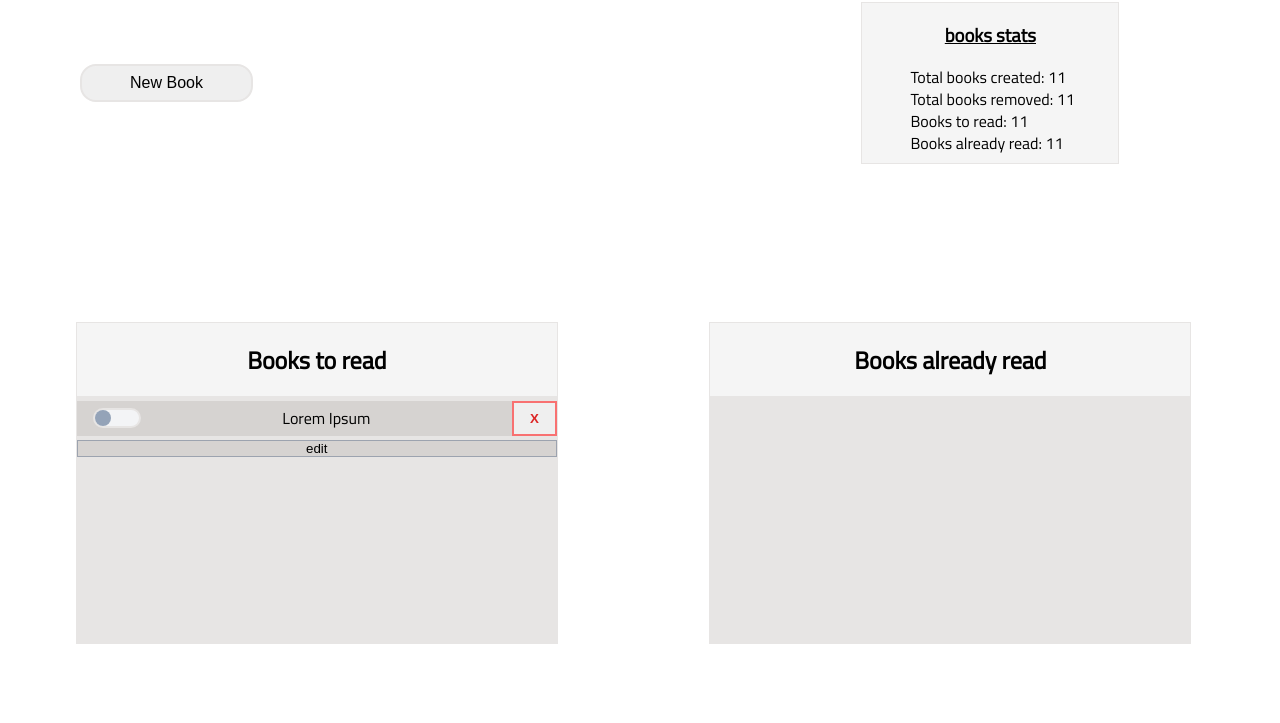
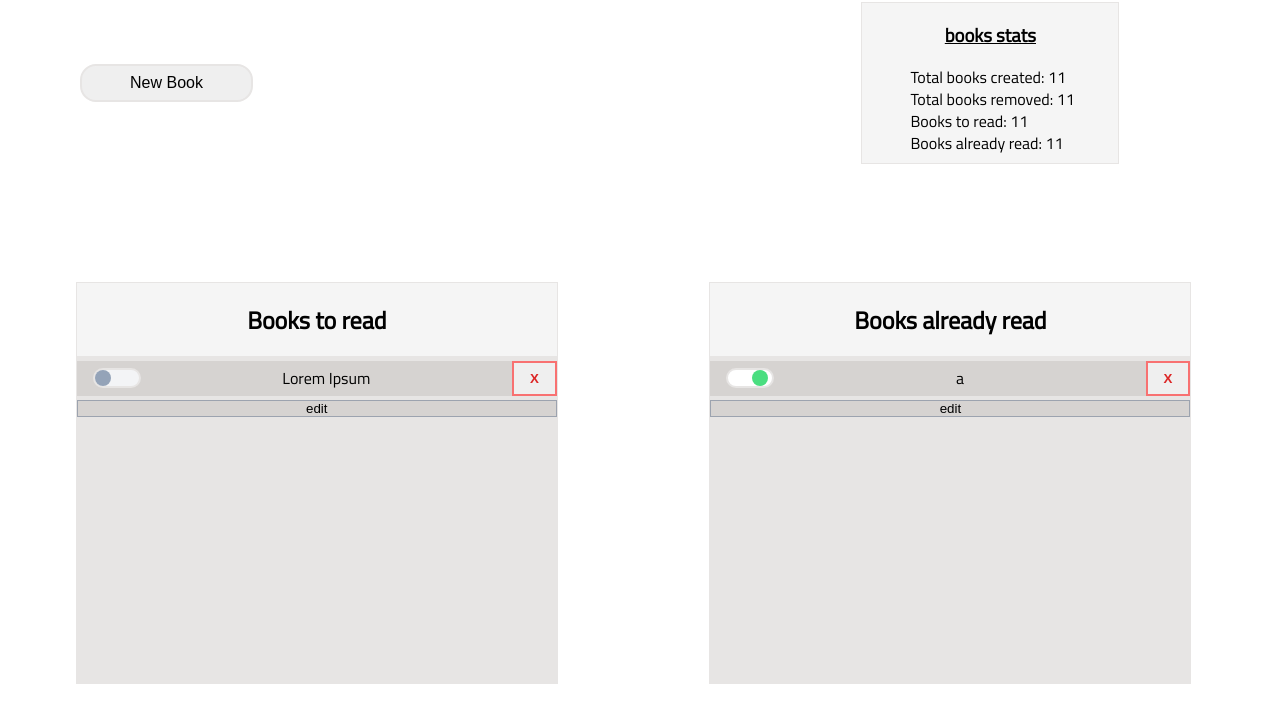
Before and after one commit to AV-MMI/bookish-fiesta, a plain HTML site: page index.html in a window 1280 px wide. Shown: the part 817-1540 px from the top of the page. Drawn offline with Linux system fonts and the light colour scheme.

Commit message:
added constructor function, added AddBookToLibrary(library, bookObj), added DOMCreateBook(obj), added toggleClass and toggleTransition eventHandlers to the toggle btn.

```diff
--- a/index.html
+++ b/index.html
@@ -64,11 +64,31 @@
 				<div id="book-container-0" class="books-container">
 					<div class="book-item-container">
 						<div class="book">
-							<button type="button" class="btn toogle-btn"><div class="circle"></div></button>
-							<div class="title">Lorem Ipsum</div>
+							<button type="button" class="btn toggle-btn"><div class="circle"></div></button>
+							<span class="title">Lorem Ipsum</span>
 							<button type="button" class="btn remove-btn">X</button>
 						</div>
 						<div id="edit-form-container" class="edit-form-container">
+							<form action="#">
+								<fieldset>
+									<legend>Update book</legend>
+									<ul>
+										<li>
+											<label for="title-in-up">Title: <strong>*</strong></label>
+											<input type="text" id="title-in-up" required>
+										</li>
+										<li>
+											<label for="author-in-up">Author: <strong>*</strong></label>
+											<input type="text" id="author-in-up" required>
+										</li>
+										<li>
+											<label for="pages-in-up">Pages: <strong>*</strong></label>
+											<input type="number" id="pages-in-up" required>
+										</li>
+									</ul>
+								</fieldset>
+								<button type="button" class="btn update-btn">Update Book</button>
+							</form>
 						</div>
 						<div class="edit-book">
 							<button type="button" class="btn edit-btn">edit</button>
--- a/scripts.js
+++ b/scripts.js
@@ -0,0 +1,204 @@
+const myLibrary = [];
+
+// DOM elements
+const toReadDisplay = document.getElementById('book-container-0')
+const haveReadDisplay = document.getElementById('book-container-1');
+
+// constructor
+function Book(title, author, pages, haveRead){
+	if(!this instanceof Book){
+		return;
+	} else {
+		this.title = title;
+		this.author = author;
+		this.pages = pages;
+		this.haveRead = haveRead;
+	}
+}
+
+/*
+*** General display
+*/
+
+function addBookToLibrary(library, bookObj){
+	library.push(bookObj);
+}
+
+let leto = new Book("a", "b", 10, true);
+let lto = new Book("ab", "cb", 10, true);
+let lo = new Book("aas", "cb", 10, true);
+
+addBookToLibrary(myLibrary, leto);
+addBookToLibrary(myLibrary, lto);
+addBookToLibrary(myLibrary, lo);
+
+function displayBooks(bookObj){
+	if(bookObj.length){
+		for(let i = 0; i < bookObj.length; i++){
+			if(bookObj[i].haveRead){
+				haveReadDisplay.appendChild( DOMCreateBook(bookObj[i]) );
+			} else {
+				toReadDisplay.appendChild( DOMCreateBook(bookObj[i]) );
+			}
+		}
+	} else {
+		if(bookObj.haveRead){
+			haveReadDisplay.appendChild( DOMCreateBook(bookObj) );
+		} else {
+			toReadDisplay.appendChild( DOMCreateBook(bookObj) );
+		}
+	}
+}
+
+function DOMCreateBook(obj){
+	let bookItemContainer = document.createElement('div');
+
+	//bookItem
+	let book = document.createElement('div');
+	let toggleBtn = document.createElement('button');
+	let circle = document.createElement('div');
+	let titleSpan = document.createElement('span');
+	let removeBtn = document.createElement('button');
+
+	book.classList.add('book');
+	toggleBtn.classList.add('btn', 'toggle-btn');
+	toggleBtn.setAttribute('type', 'button');
+	toggleBtn.addEventListener('click', toggleClass);
+	toggleBtn.addEventListener('transitionend', toggleTransition);
+	circle.classList.add('circle');
+
+	if(obj.haveRead){
+		toggleBtn.classList.add('toogle-btn-active');
+		circle.classList.add('circle-active');
+	}
+
+	removeBtn.classList.add('btn', 'remove-btn');
+	removeBtn.setAttribute('type', 'button');
+	removeBtn.textContent = "X";
+	titleSpan.textContent = obj['title'];
+
+	toggleBtn.appendChild(circle);
+	book.appendChild(toggleBtn);
+	book.appendChild(titleSpan);
+	book.appendChild(removeBtn);
+
+	//editFormContainer
+	let editFormContainer = document.createElement('div');
+	let form = document.createElement('form');
+	let fieldset = document.createElement('fieldset');
+	let legend = document.createElement('legend');
+	let ul = document.createElement('ul');
+
+	let liTitle = document.createElement('li');
+	let liAuthor = document.createElement('li');
+	let liPages = document.createElement('li');
+
+	let updateBtn = document.createElement('button');
+
+	let titleLabel = document.createElement('label');
+	let titleStrong = document.createElement('strong');
+	let titleInput = document.createElement('input');
+
+	let authorLabel = document.createElement('label');
+	let authorStrong = document.createElement('strong');
+	let authorInput = document.createElement('input');
+
+	let pagesLabel = document.createElement('label');
+	let pagesStrong = document.createElement('strong');
+	let pagesInput = document.createElement('input');
+
+
+	editFormContainer.classList.add('edit-form-container');
+	legend.textContent = 'Update Book';
+	titleLabel.setAttribute('for', 'title-input-up');
+	titleLabel.textContent = "Title: ";
+	authorLabel.setAttribute('for', 'author-input-up');
+	authorLabel.textContent = "Author: ";
+	pagesLabel.setAttribute('for', 'pages-input-up');
+	pagesLabel.textContent = "Pages: ";
+
+	updateBtn.setAttribute('type', 'button');
+	updateBtn.classList.add('btn', 'update-btn');
+
+	titleStrong.textContent = '*';
+	authorStrong.textContent = '*';
+	pagesStrong.textContent = '*';
+
+	titleInput.setAttribute('type', 'text');
+	titleInput.setAttribute('required', '');
+	titleInput.setAttribute('id', 'title-input-up');
+
+	authorInput.setAttribute('type', 'text');
+	authorInput.setAttribute('required', '');
+	authorInput.setAttribute('id', 'author-input-up');
+
+	pagesInput.setAttribute('type', 'number');
+	pagesInput.setAttribute('required', '');
+	pagesInput.setAttribute('id', 'pages-input-up');
+
+	titleLabel.appendChild(titleStrong);
+	authorLabel.appendChild(authorStrong);
+	pagesLabel.appendChild(pagesStrong);
+
+	//TODO: append input and label elements to the corresponding li element
+	liTitle.appendChild(titleLabel);
+	liTitle.appendChild(titleInput);
+	liAuthor.appendChild(authorLabel);
+	liAuthor.appendChild(authorInput);
+	liPages.appendChild(pagesLabel);
+	liPages.appendChild(pagesInput);
+
+	ul.appendChild(liTitle);
+	ul.appendChild(liAuthor);
+	ul.appendChild(liPages);
+
+	fieldset.appendChild(legend);
+	fieldset.appendChild(ul);
+
+	form.appendChild(fieldset);
+	form.appendChild(updateBtn);
+
+	//editBtnContainer
+	let editBtnContainer = document.createElement('div');
+	let editBtn = document.createElement('button');
+
+	editBtn.classList.add('btn', 'edit-btn');
+	editBtn.setAttribute('type', 'button');
+	editBtn.textContent = 'edit';
+	editBtnContainer.appendChild(editBtn);
+
+	//general structure
+	bookItemContainer.classList.add('book-item-container');
+	bookItemContainer.appendChild(book);
+	bookItemContainer.appendChild(editFormContainer);
+	bookItemContainer.appendChild(editBtnContainer);
+
+	return bookItemContainer;
+}
+
+displayBooks(leto)
+
+	/*
+	* EVENT LISTENER
+	*/
+function toggleClass(event){
+	if(event.target.classList.contains('btn')){
+		event.target.classList.toggle('toogle-btn-active');
+		event.target.children[0].classList.toggle('circle-active')
+	} else {
+		event.target.classList.toggle('circle-active');
+		event.target.parentElement.classList.toggle('toogle-btn-active');
+	}
+}
+
+	/*
+	* EVENT LISTENER
+	*/
+
+	//TODO: finish function. Must change the display container of the item every time
+	// 		that its haveRead state changes.
+function toggleTransition(event){
+	if(event.target.parentElement.classList.contains('book')){
+		console.log(event.target.parentElement.children[1].textContent);
+	}
+}
--- a/styles.css
+++ b/styles.css
@@ -175,11 +175,12 @@ ul {
 
 .book-display-container{
 	width: 30rem;
-	height: 20rem;
+	height: 25rem;
 	background-color: #f5f5f5;
 	border: 1px solid #e7e5e4;
 	display: flex;
 	flex-direction: column;
+
 }
 
 .book-display-container h2 {
@@ -189,7 +190,7 @@ ul {
 .books-container {
 	background-color: #e7e5e4;
 	width: 100%;
-	height: 80%;
+	height: 85%;
 	overflow: auto;
 }
 
@@ -208,11 +209,11 @@ ul {
 	margin-top: 5px;
 }
 
-.toogle-btn {
+.toggle-btn {
 	margin-left: 1rem;
 	width: 3rem;
 	padding: 0;
-	transition: 1s;
+	transition: 0.3s;
 	background-color: #f3f4f6;
 }
 
@@ -225,7 +226,7 @@ ul {
 	height: 1rem;
 	border-radius: 50%;
 	background-color: #94a3b8;
-	transition: 1s;
+	transition: 0.3s;
 }
 
 .circle-active {
@@ -272,6 +273,7 @@ ul {
 
 .update-btn {
 	transition: 0.3s;
+	margin-top: 1rem;
 	margin-left: 50%;
 }
 
```
